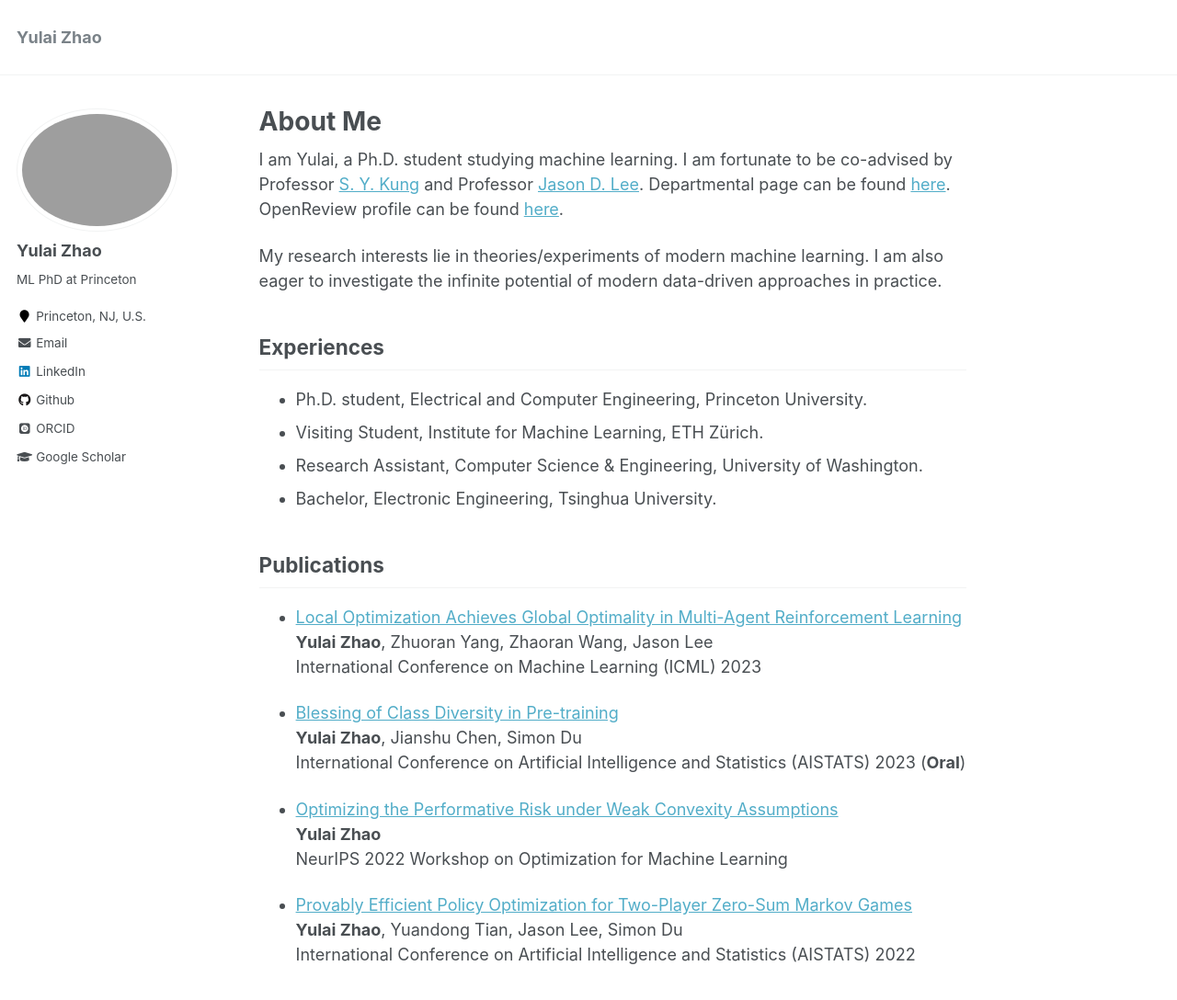
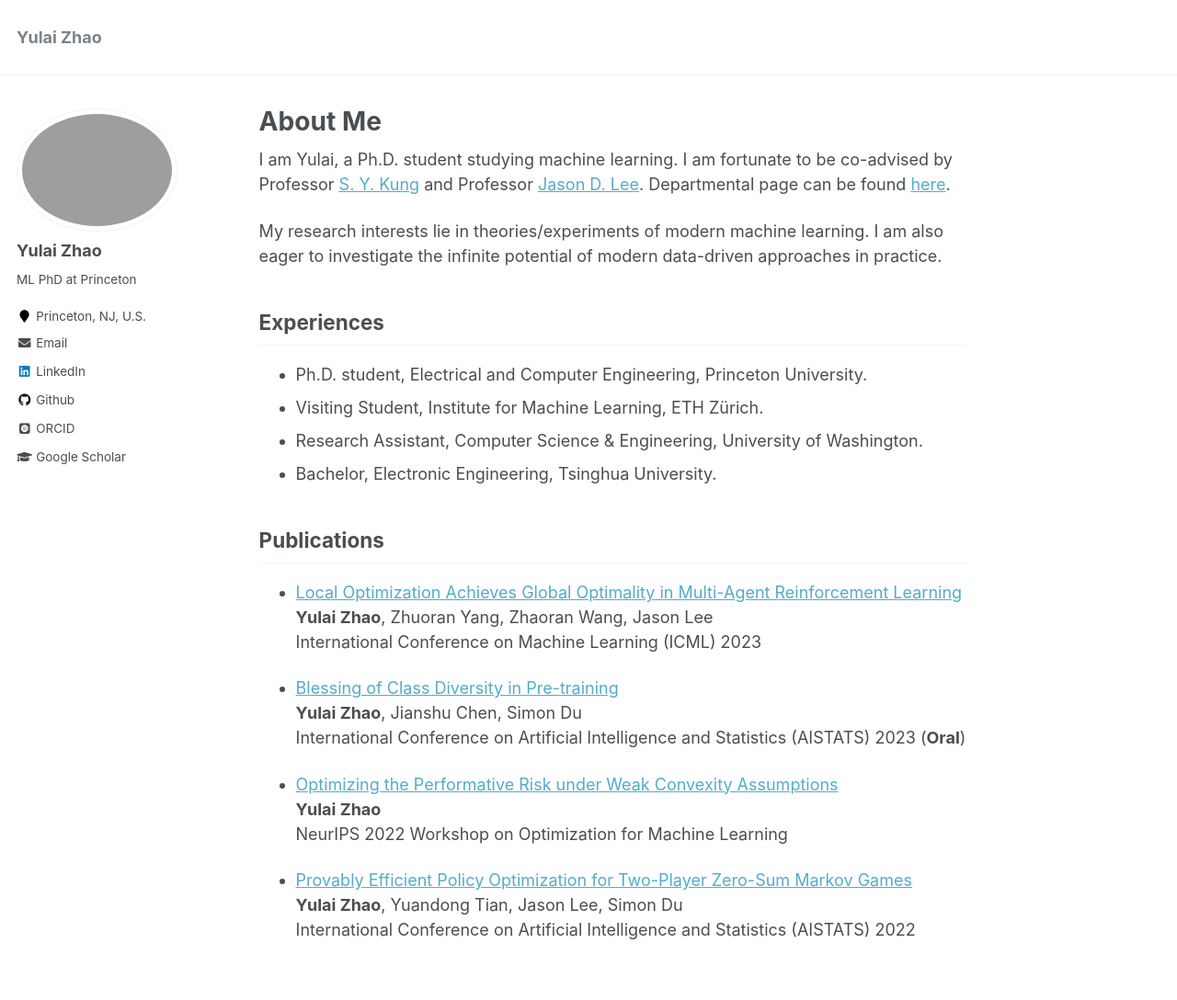
Before and after one commit to zhaoyl18/zhaoyl18.github.io, a Jekyll site: the page built from _pages/about.md, in a window 1280 px wide and 1238 px high. Shown: the top 1088 px of the window at 92% size. Built offline with Jekyll 4.4.1, drawn with Linux system fonts in a browser that asks for light colours; some web fonts are replaced.

```diff
--- a/_config.yml
+++ b/_config.yml
@@ -87,7 +87,7 @@ author:
   email            : "yulaiz@princeton.edu"
   linkedin         :  yulaizhao
   googlescholar    :  https://scholar.google.com/citations?user=r-mWYj0AAAAJ
-  OpenReview       : https://openreview.net/profile?id=~Yulai_Zhao1
+  openreview       : https://openreview.net/profile?id=~Yulai_Zhao1
   bitbucket        :
   orcid            : https://orcid.org/0000-0002-6930-3590
   codepen          :
--- a/_pages/about.md
+++ b/_pages/about.md
@@ -8,7 +8,7 @@ redirect_from:
   - /about.html
 ---
 
-I am Yulai, a Ph.D. student studying machine learning. I am fortunate to be co-advised by Professor [S. Y. Kung](https://ece.princeton.edu/people/sun-yuan-kung) and Professor [Jason D. Lee](https://jasondlee88.github.io/). Departmental page can be found [here](https://ece.princeton.edu/people/yulai-zhao). OpenReview profile can be found [here](https://openreview.net/profile?id=~Yulai_Zhao1).
+I am Yulai, a Ph.D. student studying machine learning. I am fortunate to be co-advised by Professor [S. Y. Kung](https://ece.princeton.edu/people/sun-yuan-kung) and Professor [Jason D. Lee](https://jasondlee88.github.io/). Departmental page can be found [here](https://ece.princeton.edu/people/yulai-zhao).
 
 My research interests lie in theories/experiments of modern machine learning. I am also eager to investigate the infinite potential of modern data-driven approaches in practice.
 <!-- I'm Yulai, a Ph.D. student at Princeton University. My research interests lie in theories/experiments of modern machine learning. I am also eager to apply modern data-driven approaches to practice. -->
```
